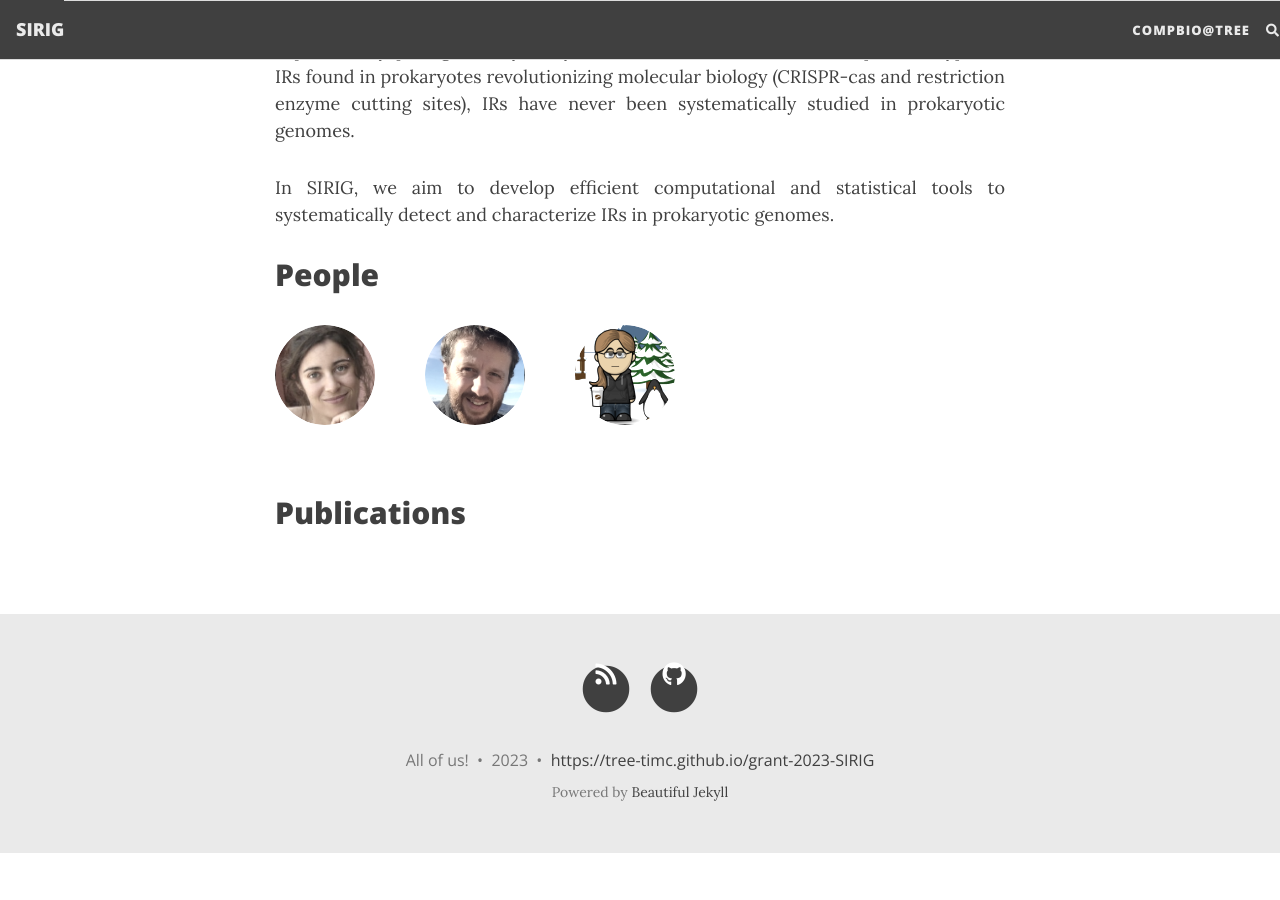
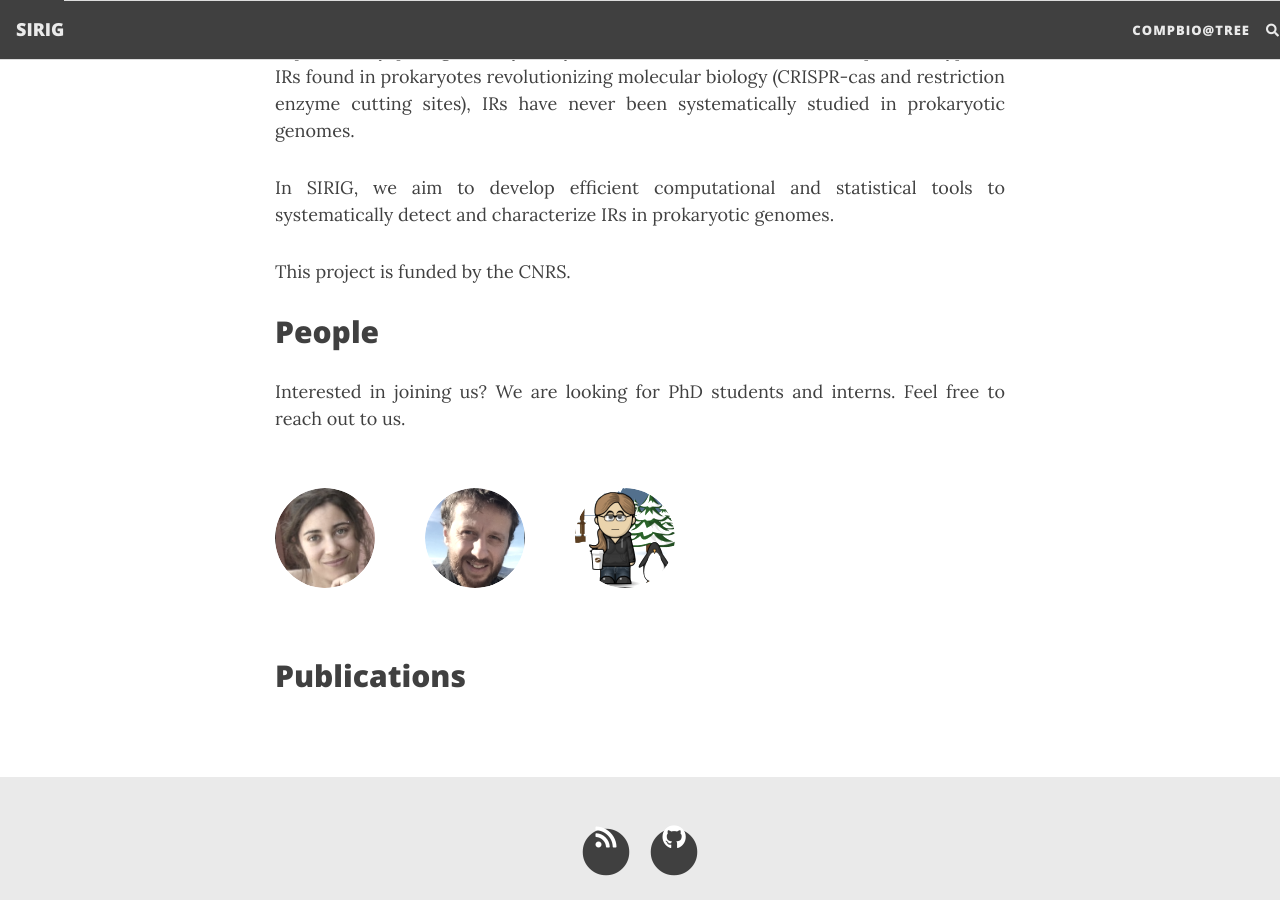
Before and after one commit to TrEE-TIMC/grant-2023-SIRIG, a Jekyll site: the page built from about.md, in a window 1280 px wide and 900 px high, scrolled down 546 px. Built offline with Jekyll 4.4.1, drawn with Linux system fonts in a browser that asks for light colours; nearby versions of some CDN libraries; comment, search, counter and statistics services are not loaded; before the commit the page ends 1399 px from its top, so only the background shows below that.

Commit message:
Small update on about page

```diff
--- a/about.md
+++ b/about.md
@@ -24,7 +24,13 @@ sites), IRs have never been systematically studied in prokaryotic genomes.
 In SIRIG, we aim to develop efficient computational and statistical tools to
 systematically detect and characterize IRs in prokaryotic genomes.
 
+
+This project is funded by the CNRS.
+
 ## People
+
+Interested in joining us? We are looking for PhD students and interns. Feel
+free to reach out to us.
 
 <div class="block">
 {% for post in site.peoples %}
```
